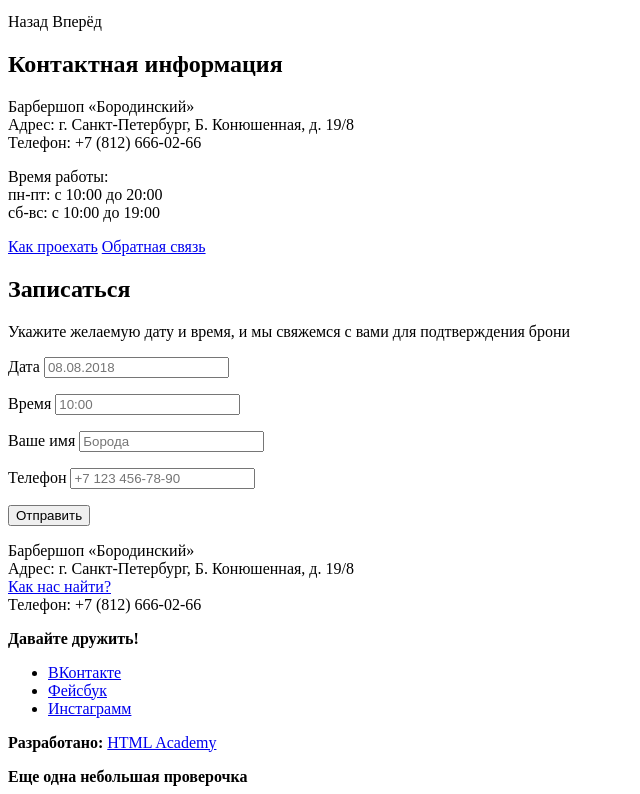
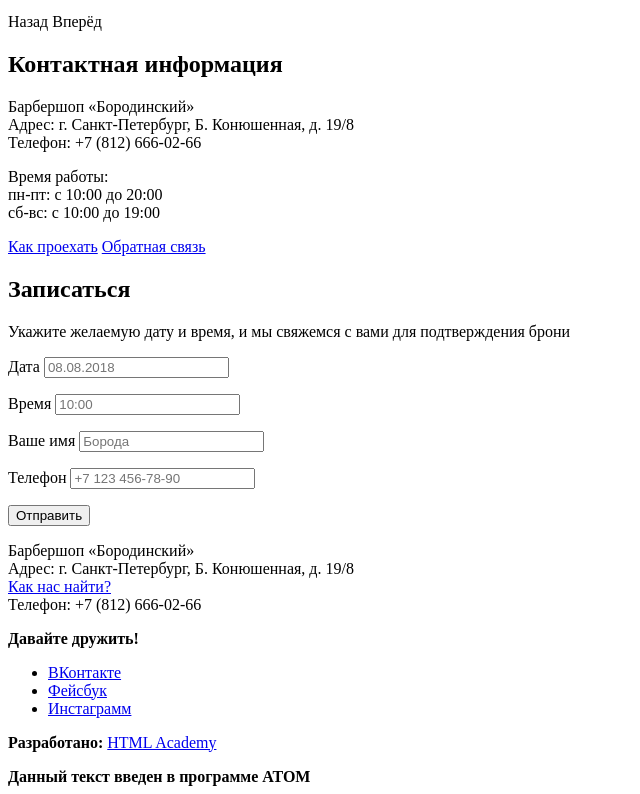
Before and after one commit to web-ratio/relax, a plain HTML site: page index.html in a window 1280 px wide. Shown: the part 815-1609 px from the top of the page, without its empty margins (0-640 px from the left). Drawn offline with Linux system fonts and the light colour scheme.

Commit message:
atomizied

```diff
--- a/index.html
+++ b/index.html
@@ -147,7 +147,7 @@
 			<b>Разработано:</b>
 			<a class="button" href="https://htmlacademy.ru">HTML Academy</a>
 		</p>
-		<b>Еще одна небольшая проверочка</b>
+		<b>Данный текст введен в программе АТОМ</b>
 	</footer>
   </body>
 </html>
```
